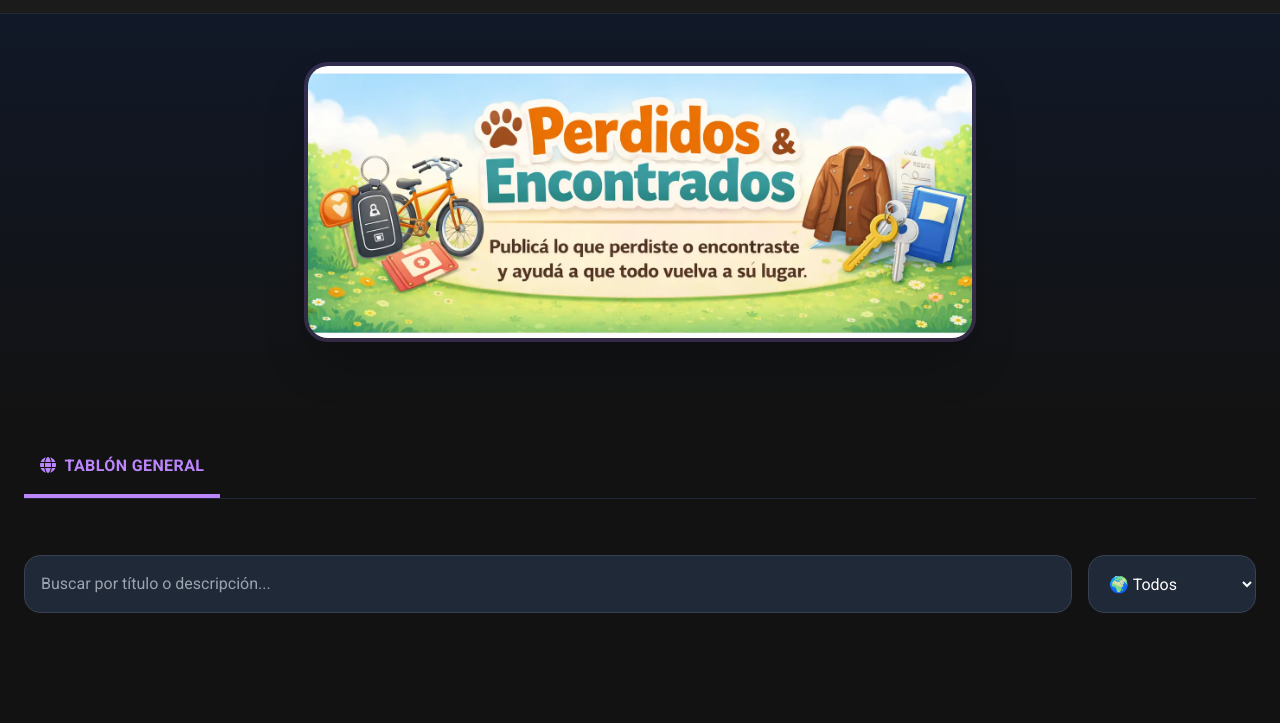
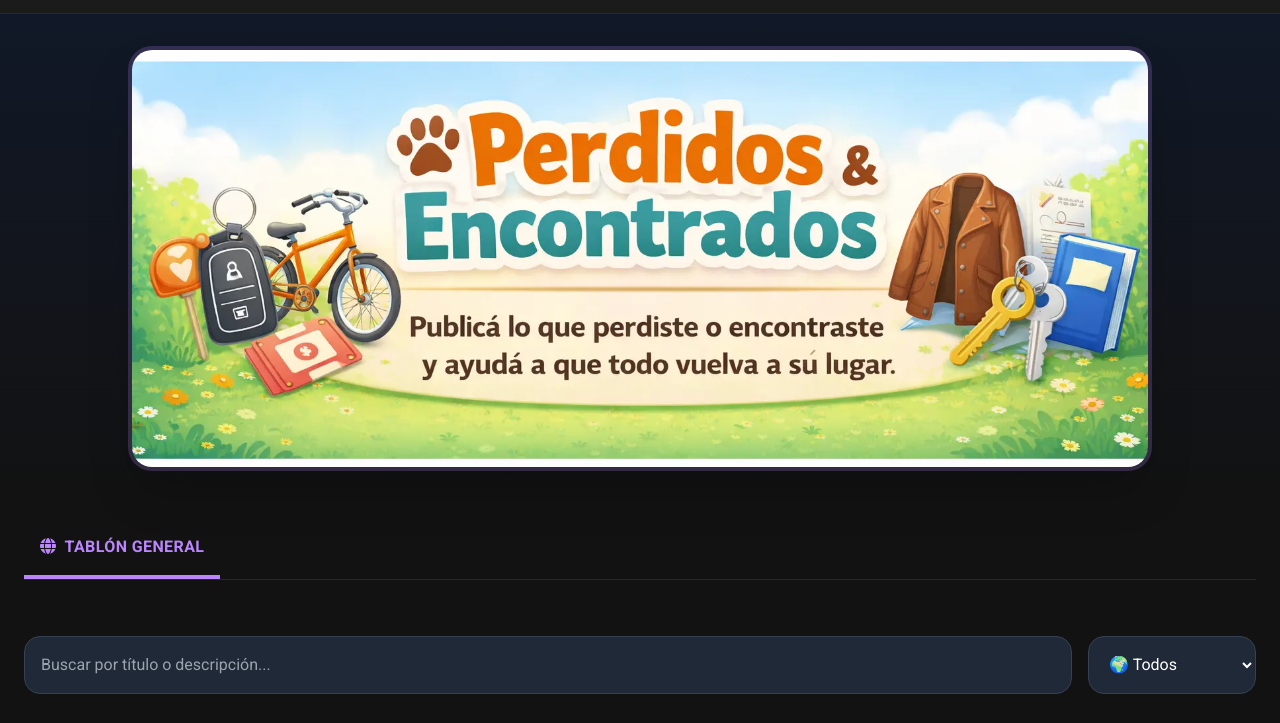
Before and after one commit to magamahe/SystemLostFound, a plain HTML site: page public/index.html in a window 1280 px wide. Shown: the part 51-774 px from the top of the page. Drawn offline with nearby package versions, Linux system fonts and the light colour scheme; no server answers.

Commit message:
agrego banner2

```diff
--- a/public/index.html
+++ b/public/index.html
@@ -163,22 +163,20 @@
     </nav>
 
     <!-- HEADER -->
-    <header class="py-12 px-6 bg-gradient-to-b from-white to-transparent dark:from-gray-900">
-      <div class="max-w-4xl mx-auto text-center">
-        <div class="mb-8 flex justify-center">
+   <header class="py-8 px-4 bg-gradient-to-b from-white to-transparent dark:from-gray-900">
+  <div class="max-w-7xl mx-auto text-center">
+    <div class="flex justify-center">
       <img
         src="./uploads/hero.webp"
         alt="Perdidos y Encontrados - Banner"
-            class="rounded-3xl shadow-2xl border-4 border-neonPurple/20 max-w-full h-auto md:max-w-2xl transform hover:scale-105 transition-transform duration-500"
+        /* Explicación de cambios en clases:
+           1. Quitamos md:max-w-2xl para que no se achique en PC.
+           2. Usamos w-full para que intente ocupar el ancho disponible.
+           3. Mantenemos h-auto para que no se deforme.
+        */
+        class="rounded-3xl shadow-2xl border-4 border-neonPurple/20 w-full h-auto max-w-5xl transform hover:scale-[1.02] transition-transform duration-500"
       >
     </div>
-
-        <!-- <h1 class="text-5xl md:text-6xl font-extrabold mb-4 tracking-tight">
-          Perdidos & Encontrados
-        </h1>
-        <span class="block text-xl md:text-2xl font-semibold italic text-neonPurple">
-          Publicá lo que perdiste o encontraste y ayudá a que todo vuelva a su lugar.
-        </span> -->
   </div>
 </header>
 
```
Lines whose indentation alone changed are shown as unchanged.
